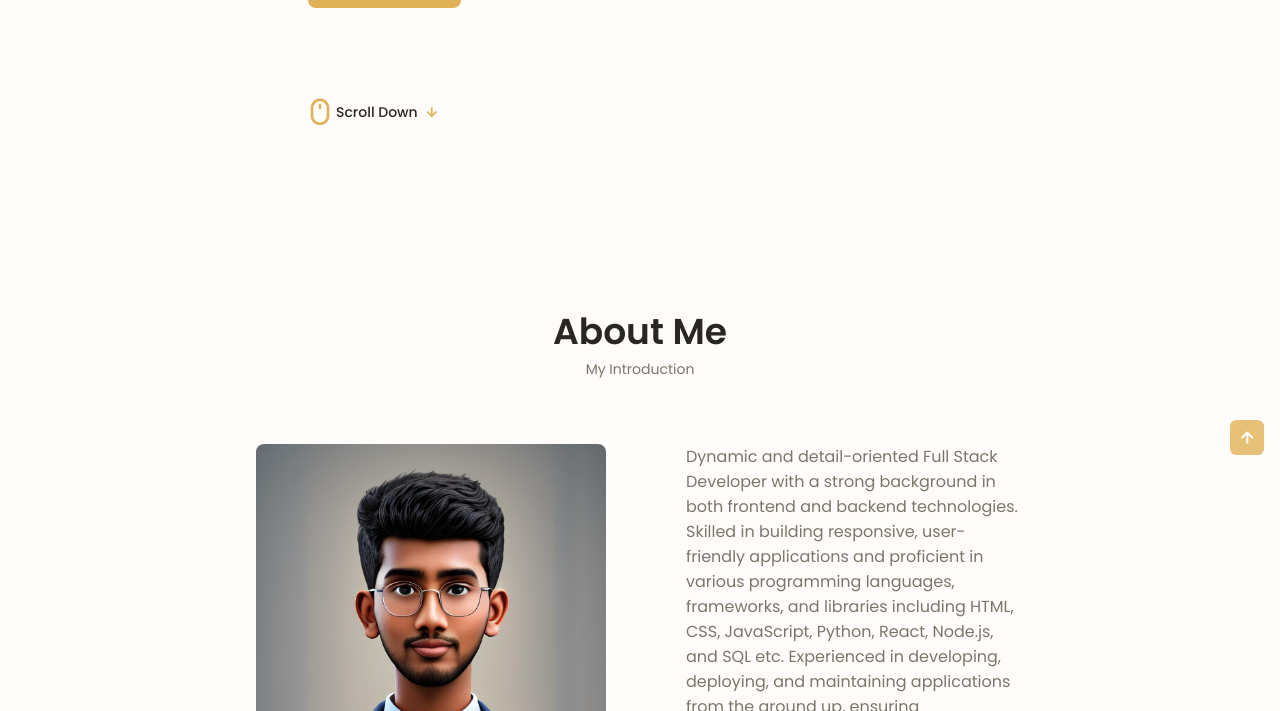
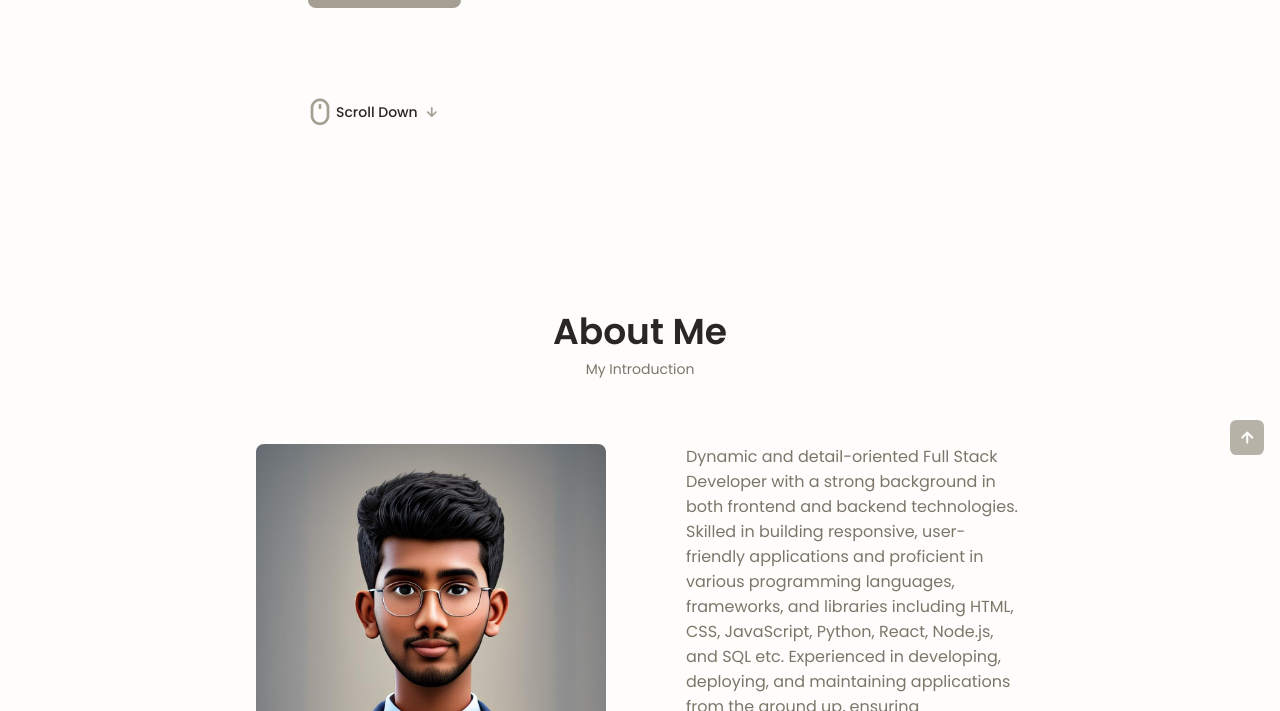
Before and after one commit to DLOKESHREDDY/personal, a plain HTML site: page index.html in a window 1280 px wide. Shown: the part 505-1216 px from the top of the page. Drawn offline with nearby package versions, Linux system fonts and the light colour scheme.

Commit message:
changes in styles

```diff
--- a/index.html
+++ b/index.html
@@ -729,7 +729,7 @@
             <div class="footer__container container grid">
                 <div>
                     <h1 class="footer__title" >Lokesh Reddy Darukumalli</h1>
-                    <span class="footer__subtitle">Full Stack Developer |<br> Frontend Developer | <br> Backend Developer | <br> Software Developer | <br> Software Engineer</span>
+                    <span class="footer__subtitle">Full Stack Developer |<br> Frontend Developer | <br> Backend Developer | <br> Software Developer | <br> Software Engineer |</span>
                 </div>
 
                 <ul class="footer__links">
--- a/packages/css/styles.css
+++ b/packages/css/styles.css
@@ -10,10 +10,10 @@
   --hue-color: 400; /*Purple 250 - Green 142 - Blue 230 - Pink 340*/
 
   /* HSL color mode */
-  --first-color: hsl(var(--hue-color), 69%, 61%);
-  --first-color-second: hsl(var(--hue-color), 69%, 61%);
-  --first-color-alt: hsl(var(--hue-color), 57%, 53%);
-  --first-color-lighter: hsl(var(--hue-color), 92%, 85%);
+  --first-color: hsl(var(--hue-color), 9%, 61%);
+  --first-color-second: hsl(var(--hue-color), 99%, 61%);
+  --first-color-alt: hsl(var(--hue-color), 9%, 53%);
+  --first-color-lighter: hsl(var(--hue-color), 9%, 85%);
   --title-color: hsl(var(--hue-color), 8%, 15%);
   --text-color: hsl(var(--hue-color), 8%, 45%);
   --text-color-light: hsl(var(--hue-color), 8%, 65%);
```
Also changed, not shown: 1 other file.
